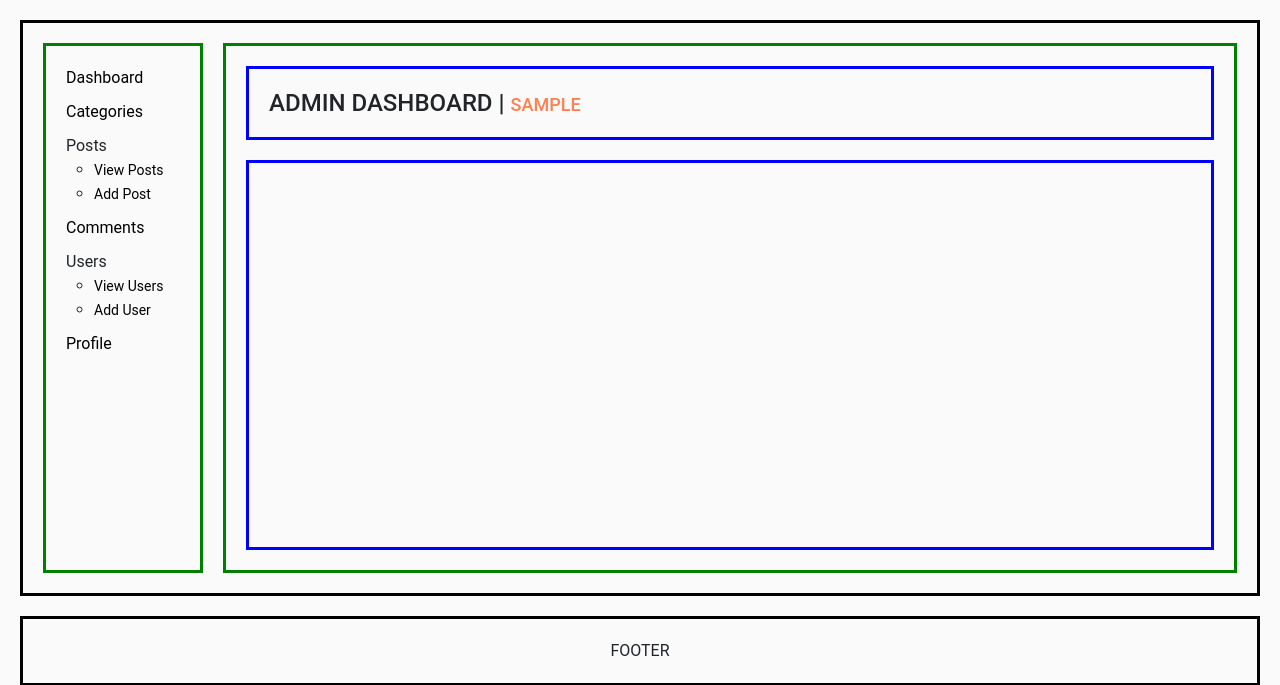
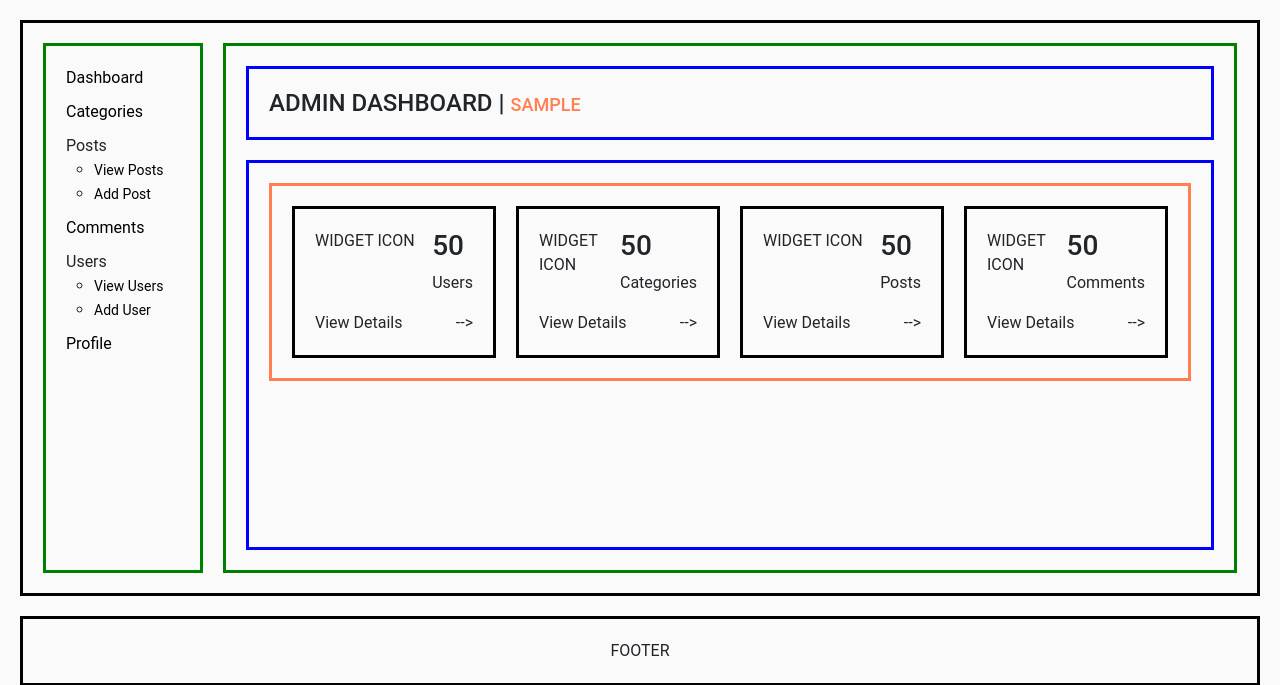
Before and after one commit to touzaelhassan/CMS-USING-PHP-PROCEDURAL, a PHP site: page /admin/index.php in a window 1280 px wide. Shown: the part 92-777 px from the top of the page. Run offline with PHP 8.4, Linux system fonts and the light colour scheme; the visitor is signed in with stand-in values (Sample User, id 1).

Commit message:
Adding widgets to admin dashboard

```diff
--- a/admin/css/style.css
+++ b/admin/css/style.css
@@ -103,6 +103,32 @@ a {
   padding: 20px;
 }
 /* End Dashboard Section */
+
+/* Start Widgets Section */
+.widgets__content {
+  display: flex;
+  gap: 20px;
+  border: 3px solid coral;
+  padding: 20px;
+}
+
+.widget__item {
+  padding: 20px;
+  border: 3px solid #000;
+  width: 25%;
+}
+
+.widget__header {
+  display: flex;
+  justify-content: space-between;
+}
+
+.widget__footer {
+  display: flex;
+  justify-content: space-between;
+}
+
+/* End Widgets Section */
 
 /* Start Dashboard Categories Section */
 .dashboard__categories {
--- a/admin/index.php
+++ b/admin/index.php
@@ -19,6 +19,68 @@ if (!isset($_SESSION['user_role']) || $_SESSION['user_role'] != 'admin') {
       <h4>ADMIN DASHBOARD | <span><?php if (isset($_SESSION['user_name'])) echo $_SESSION['user_name']; ?></span></h4>
     </div>
     <div class="dashboard__content">
+      <div class="widgets__content">
+        <div class="widget__item">
+          <div class="widget__header">
+            <div class="widget__icon">
+              WIDGET ICON
+            </div>
+            <div class="widget__stats">
+              <h3>50</h3>
+              <p>Users</p>
+            </div>
+          </div>
+          <div class="widget__footer">
+            <span>View Details</span>
+            <span>--></span>
+          </div>
+        </div>
+        <div class="widget__item">
+          <div class="widget__header">
+            <div class="widget__icon">
+              WIDGET ICON
+            </div>
+            <div class="widget__stats">
+              <h3>50</h3>
+              <p>Categories</p>
+            </div>
+          </div>
+          <div class="widget__footer">
+            <span>View Details</span>
+            <span>--></span>
+          </div>
+        </div>
+        <div class="widget__item">
+          <div class="widget__header">
+            <div class="widget__icon">
+              WIDGET ICON
+            </div>
+            <div class="widget__stats">
+              <h3>50</h3>
+              <p>Posts</p>
+            </div>
+          </div>
+          <div class="widget__footer">
+            <span>View Details</span>
+            <span>--></span>
+          </div>
+        </div>
+        <div class="widget__item">
+          <div class="widget__header">
+            <div class="widget__icon">
+              WIDGET ICON
+            </div>
+            <div class="widget__stats">
+              <h3>50</h3>
+              <p>Comments</p>
+            </div>
+          </div>
+          <div class="widget__footer">
+            <span>View Details</span>
+            <span>--></span>
+          </div>
+        </div>
+      </div>
     </div>
   </div>
 </div>
```
